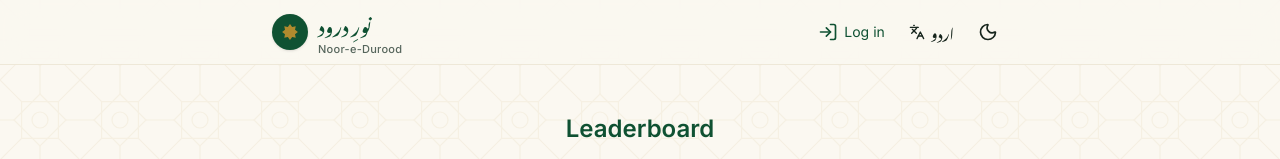
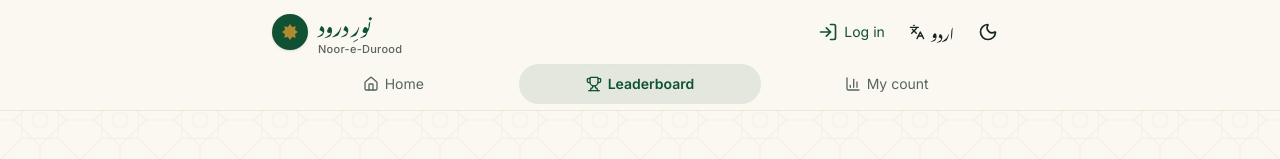
Before and after one commit to talhacoder302/Noor-e-Durood, a Next.js app: page /en/leaderboard in a window 1280 px wide. Shown: the top 159 px of the page. Built offline with nearby package versions, Linux system fonts and the light colour scheme; no server answers; a web font is replaced by a local one.

Commit message:
Home and leaderboard links in header

```diff
--- a/src/components/shared/language-switch.tsx
+++ b/src/components/shared/language-switch.tsx
@@ -7,9 +7,13 @@ import { Link, usePathname } from "@/i18n/navigation";
 import type { Locale } from "@/i18n/routing";
 
 export function LanguageSwitch() {
+  return <LanguageSwitchLink pathname={usePathname()} />;
+}
+
+/** Same page in the other language; the home page while the path isn't known yet. */
+export function LanguageSwitchLink({ pathname }: { pathname: string }) {
   const t = useTranslations("Header");
   const locale = useLocale() as Locale;
-  const pathname = usePathname();
   const target: Locale = locale === "ur" ? "en" : "ur";
 
   return (
--- /dev/null
+++ b/src/components/shared/main-nav.tsx
@@ -0,0 +1,49 @@
+"use client";
+
+import { ChartColumnIcon, HouseIcon, TrophyIcon } from "lucide-react";
+import { useTranslations } from "next-intl";
+import { Link, usePathname } from "@/i18n/navigation";
+import { cn } from "@/lib/utils";
+
+const ITEMS = [
+  { href: "/", key: "navHome", icon: HouseIcon },
+  { href: "/leaderboard", key: "navLeaderboard", icon: TrophyIcon },
+  { href: "/mera-hisaab", key: "myCount", icon: ChartColumnIcon },
+] as const;
+
+/** The site's main links, under the header bar on every page. */
+export function MainNav() {
+  return <MainNavLinks pathname={usePathname()} />;
+}
+
+/**
+ * The links themselves. With no pathname nothing is highlighted: that's the
+ * fallback while the path is not known yet (routes with request-time params).
+ */
+export function MainNavLinks({ pathname }: { pathname: string | null }) {
+  const t = useTranslations("Header");
+  const isActive = (href: string) =>
+    pathname !== null && (href === "/" ? pathname === "/" : pathname.startsWith(href));
+
+  return (
+    <nav aria-label={t("navLabel")} className="mx-auto grid max-w-3xl grid-cols-3 gap-1 px-4 pb-1.5">
+      {ITEMS.map(({ href, key, icon: Icon }) => {
+        const active = isActive(href);
+        return (
+          <Link
+            key={href}
+            href={href}
+            aria-current={active ? "page" : undefined}
+            className={cn(
+              "flex h-10 items-center justify-center gap-1.5 rounded-full text-sm transition-colors focus-visible:ring-[3px] focus-visible:ring-ring/50 focus-visible:outline-none",
+              active ? "bg-primary/10 font-semibold text-brand" : "text-muted-foreground hover:bg-accent hover:text-foreground",
+            )}
+          >
+            <Icon className="size-4 shrink-0" />
+            <span className="truncate">{t(key)}</span>
+          </Link>
+        );
+      })}
+    </nav>
+  );
+}
--- a/src/components/shared/site-header.tsx
+++ b/src/components/shared/site-header.tsx
@@ -1,7 +1,9 @@
 import { useTranslations } from "next-intl";
+import { Suspense } from "react";
 import { UserButton } from "@/components/auth/user-button";
 import { Link } from "@/i18n/navigation";
-import { LanguageSwitch } from "./language-switch";
+import { LanguageSwitch, LanguageSwitchLink } from "./language-switch";
+import { MainNav, MainNavLinks } from "./main-nav";
 import { ThemeToggle } from "./theme-toggle";
 
 export function SiteHeader() {
@@ -32,10 +34,16 @@ export function SiteHeader() {
 
         <nav className="flex shrink-0 items-center gap-0.5">
           <UserButton />
-          <LanguageSwitch />
+          {/* Both read the path, which some routes only know at request time. */}
+          <Suspense fallback={<LanguageSwitchLink pathname="/" />}>
+            <LanguageSwitch />
+          </Suspense>
           <ThemeToggle label={t("toggleTheme")} />
         </nav>
       </div>
+      <Suspense fallback={<MainNavLinks pathname={null} />}>
+        <MainNav />
+      </Suspense>
     </header>
   );
 }
```
